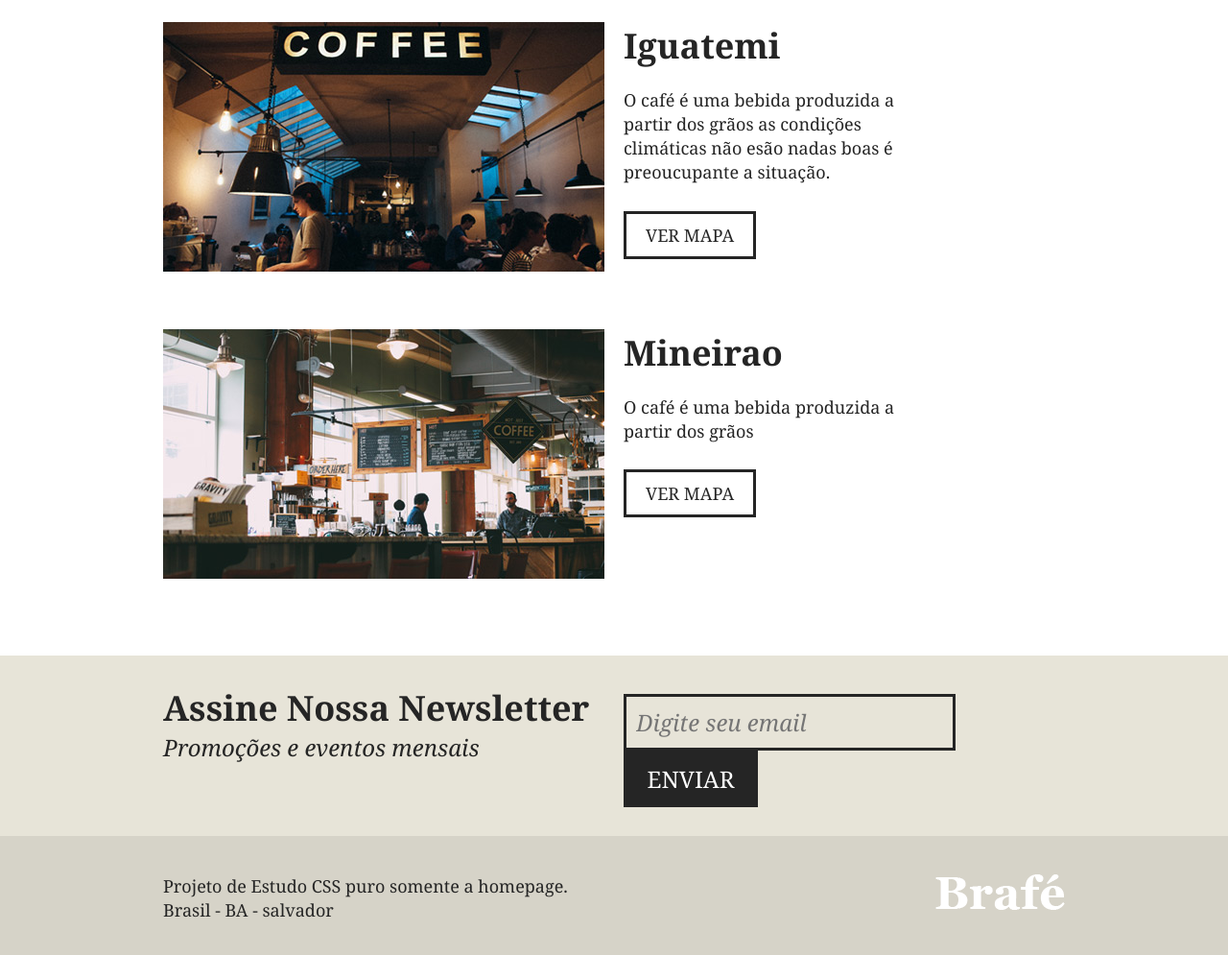
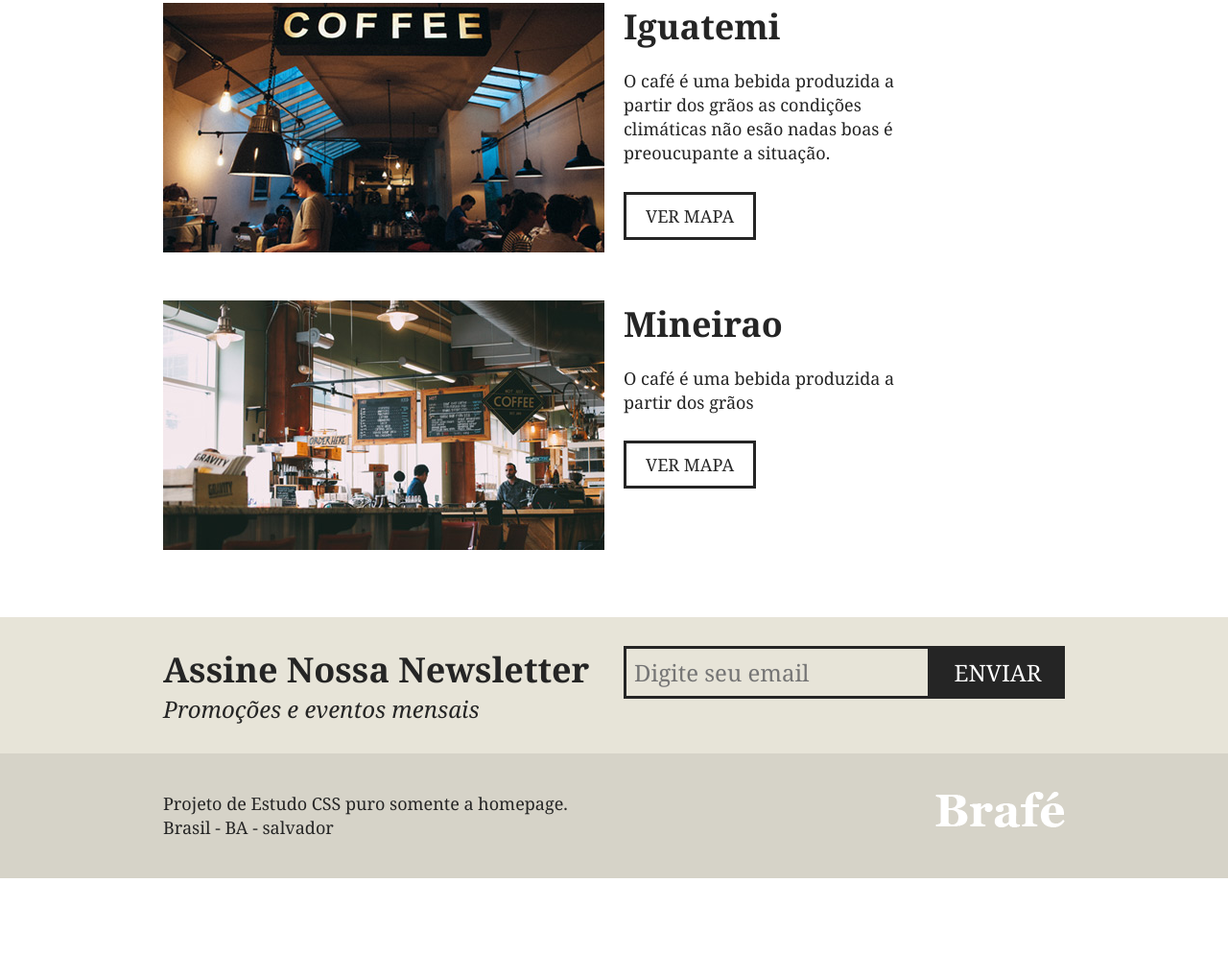
Before and after one commit to fafa1/BRAFE-COOFE, a plain HTML site: page index.html in a window 1280 px wide. Shown: the part 2145-3140 px from the top of the page at 96% size. After the commit the page ends 3060 px from the top, so only its background shows below. Drawn offline with Linux system fonts and the light colour scheme.

Commit message:
site-final

```diff
--- a/style.css
+++ b/style.css
@@ -232,24 +232,34 @@ h2.produtos-mineiro::before {
   padding: 20px 0;
 }
 
+/* Quando os elementos flutuam eles sempre procuram ocupar um espaço na tela
+ * Logo para que as imagens ficassem na parte de baixo foi necessário usar o
+ * clear both
+ * 2 ou mais itens flutuando no mesmo container, ele não consegue pegar o height
+ * solução usar o cleafix
+ * poderia usar o overflow hidden que faz com que qualquer elemento que saia do contener
+ * não apareça, por padrão os elementos são mostrados (se sair do valor especificado o overflow
+ * hidden faz com que ele suma) cuidado ao usar ele.
+*/
 .locais-item {
  clear: both;
-	margin: 60px auto;
+ margin: 50px 0;
 }
 
-.locais-item::after, .locais-item::before {
+.locais-item::before, .locais-item::after {
+  content: '';
   display: table;
-	content: '';
   clear: both;
 }
 
+/* retirar algusn pixesl que a imagem tem logo a necessidade do display block */
 .locais-item img {
   width: 460px;
+  float: left;
   display: block;
-	float: left;
   margin: 0 10px;
 }
-
+/* div por padrão é display block */
 .locais-item > div {
   width: 460px;
   float: left;
@@ -288,9 +298,8 @@ h2.produtos-mineiro::before {
   max-width: 960px;
   margin: 0 auto;
 }
-
 .assine-container::after, .assine-container::before {
-	content: '';
+ content: '' ;
  display: table;
  clear: both;
 }
@@ -312,7 +321,7 @@ h2.produtos-mineiro::before {
 
 .assine form {
   width: 460px;
-	margin: 10px 10px 0 10px;
+  margin: 0 10px;
   float: left;
 }
 
@@ -321,13 +330,15 @@ h2.produtos-mineiro::before {
 }
 
 .assine input {
+  box-sizing: border-box;
   width: 320px;
+
   border: 3px solid #252525;
   background: none;
   font-size: 1.5em;
-	font-style: italic;
+  font-size: italic;
   font-family: Georgia, serif;
-	padding: 10px;
+  padding: 8px;
   float: left;
 }
 
@@ -338,12 +349,12 @@ h2.produtos-mineiro::before {
   text-transform: uppercase;
   font-size: 1.5em;
   width: 140px;
-	padding: 13px 0;
+  padding: 11px 0;
   color: #fff;
   cursor: pointer;
 }
 
-/*Footer*/
+/* footer */
 
 .footer {
   background: #d6d3c8;
@@ -355,7 +366,7 @@ h2.produtos-mineiro::before {
   margin: 0 auto;
 }
 
-.footer-container::after, .footer-container::before {
+.footer-container::before, .footer-container::after{
   content: '';
   display: table;
   clear: both;
```
Lines whose indentation alone changed are shown as unchanged.
